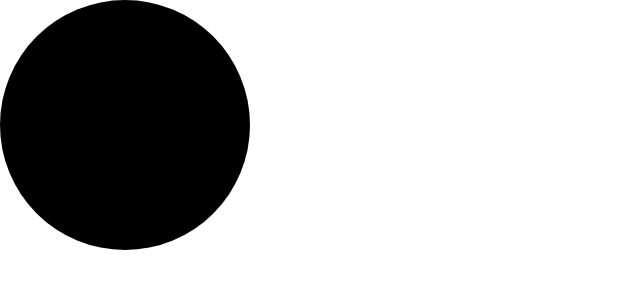
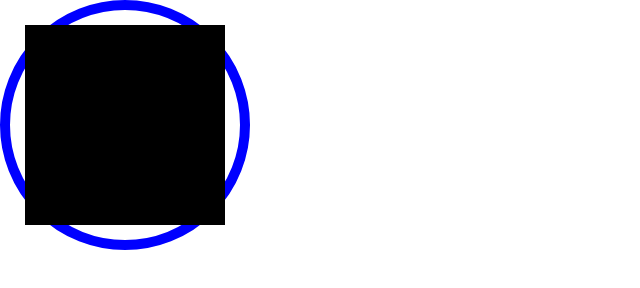
Before and after one commit to Clayakn/svg-example, a plain HTML site: page index.html in a window 1280 px wide. Shown: the whole page, without its empty margins (0-640 px from the left). Drawn offline with Linux system fonts and the light colour scheme.

Commit message:
Create doughnut & Add Rectangle

```diff
--- a/index.html
+++ b/index.html
@@ -11,8 +11,20 @@
         <link rel="stylesheet" href="./index.css">
     </head>
     <body>
+        <!-- Gave svg a boundary height of 250px & width 250px -->
         <svg width="250" height="250">
-            <circle r="125" cx="125" cy="125" />
+            <!-- Circle -->
+            <!-- Radius is 125px, center point x & y is 125px (if cx = 225px then right side of circle would be cut off) -->
+            <!-- Fill is similar to background color (default is black),
+                stroke is similar to border, stroke-width is border width,
+                width is half inside and half outside, have to take account radius length as well -->
+            <circle r="120" cx="125" cy="125" fill="none" stroke="blue" stroke-width="10"/>
+            <circle r="70" cx="125" cy="125" fill="none" stroke="blue" stroke-width="10" />
+
+            <!-- Rectangle -->
+            <!-- x & y are starting left corner of rectangle -->
+            <rect x="25" y="25" height="200" width="200"/>
+
         </svg>
     </body>
 </html>
```
